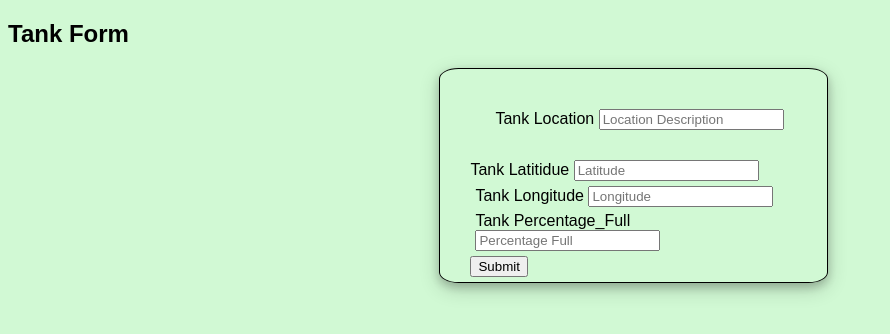
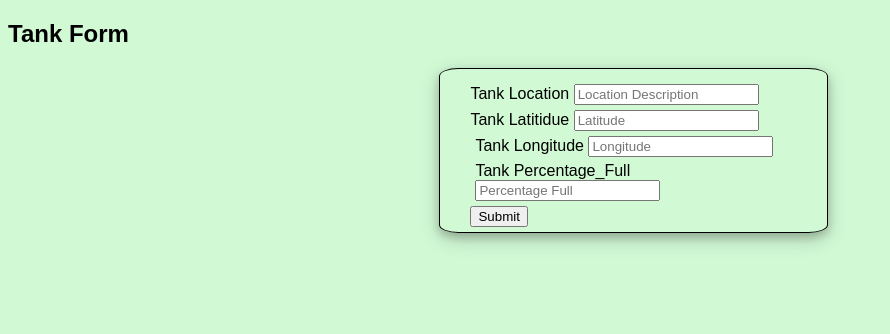
Before and after one commit to Kurt-PatrickPhillips/ECSE3038_LAB5, a plain HTML site: page index.html in a window 1280 px wide. Shown: the whole page, without its empty margins (0-890 px from the left). Drawn offline with Linux system fonts and the light colour scheme; no server answers.

Commit message:
fixed sumn

```diff
--- a/style.css
+++ b/style.css
@@ -82,6 +82,3 @@ form{
 .tank-detail-del > img {
   width: 100%;
 }
-.new-location{
-margin: 30px;
-}
```
